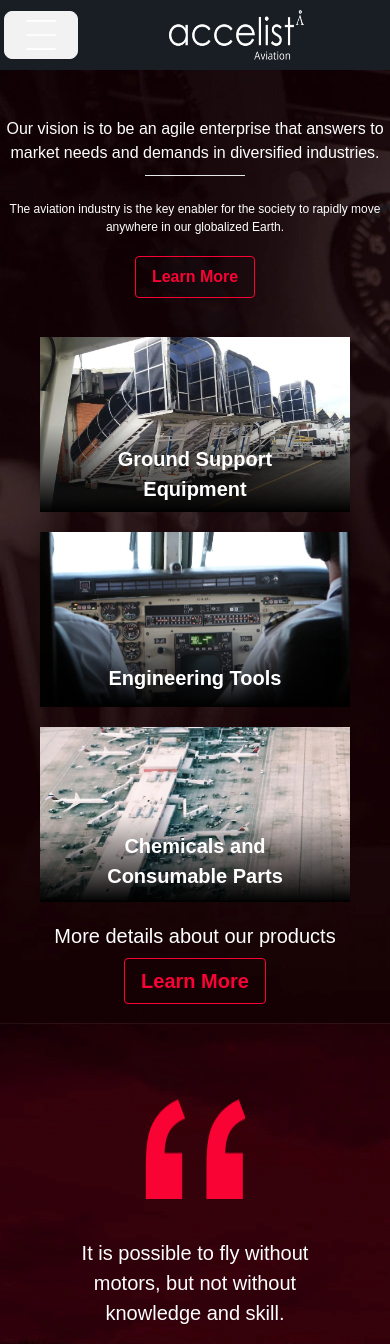
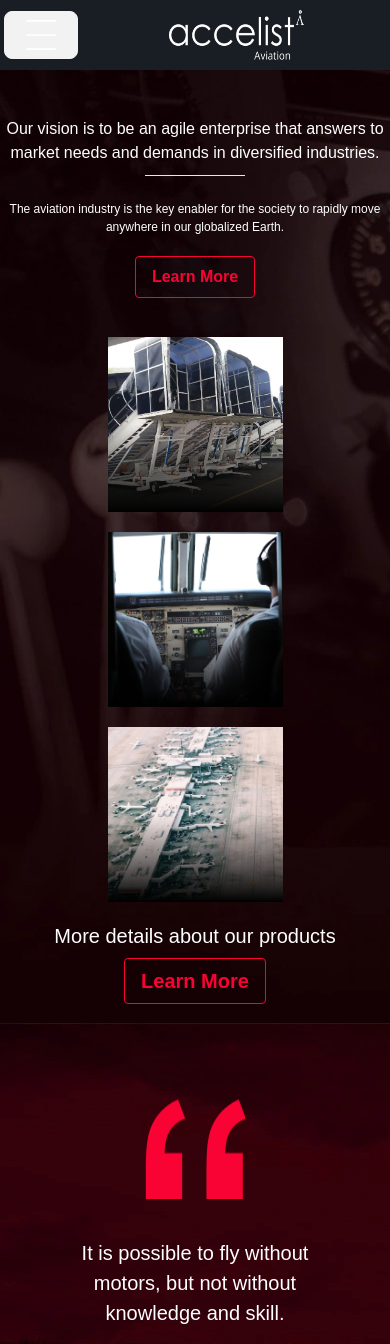
Before and after one commit to BarentLimita17/Code-Challenge-2, a Next.js app: page / in a window 390 px wide. Shown: the top 1344 px of the page. Built offline with nearby package versions, Linux system fonts and the light colour scheme; a web font is replaced by a local one.

Commit message:
fix: resize images

```diff
--- a/src/app/page.js
+++ b/src/app/page.js
@@ -33,13 +33,13 @@ export default function Home() {
           <div className="grid grid-cols-1 md:grid-cols-2 lg:grid-cols-3 gap-5">
             {/* PRODUCT 1 */}
             <div className="group relative items-center justify-center overflow-hidden hover:shadow-xl hover:shadow-black/30 transition-shadow">
-              <div className="h-[175px] md:h-[384px] md:w-[288px]">
+              <div className="h-[175px] w-[175px] md:h-[384px] md:w-[288px]">
                 <Image
                   src="/home/bg-product1.webp" priority alt="Product1 image" className="h-full w-full object-cover group-hover:rotate-[10deg] group-hover:scale-125 transition-transform duration-1000" sizes="100vw" width={0} height={0} style={{ width: '100%', height: '100%' }}
                 />
               </div>
               <div className="absolute inset-0 bg-gradient-to-b from-transparent via-transparent to-black group-hover:from-black/70 group-hover:via-black/60 group-hover:to-black/70"></div>
-              <div className="absolute inset-0 flex flex-col items-center justify-center px-9 text-center translate-y-[45%] group-hover:translate-y-0 transition-all duration-500">
+              <div className="absolute inset-0 flex flex-col items-center justify-center px-9 text-center translate-y-[115%] md:translate-y-[45%] group-hover:translate-y-[105px] md:group-hover:translate-y-0 transition-all duration-500">
                 <div className="text-[20px] font-bold text-white">Ground Support Equipment</div>
                 <div className="text-italic text-white mb-3 opacity-0 group-hover:opacity-100 transition-opacity">
                   A complete set of mission-critical equipment
@@ -48,13 +48,13 @@ export default function Home() {
             </div>
             {/* PRODUCT 2 */}
             <div className="group relative items-center justify-center overflow-hidden hover:shadow-xl hover:shadow-black/30 transition-shadow">
-              <div className="h-[175px] md:h-[384px] md:w-[288px]">
+              <div className="h-[175px] w-[175px] md:h-[384px] md:w-[288px]">
                 <Image
                   src="/home/bg-product2.webp" priority alt="Product2 image" className="h-full w-full object-cover group-hover:rotate-[10deg] group-hover:scale-125 transition-transform duration-1000" sizes="100vw" width={0} height={0} style={{ width: '100%', height: '100%' }}
                 />
               </div>
               <div className="absolute inset-0 bg-gradient-to-b from-transparent via-transparent to-black group-hover:from-black/70 group-hover:via-black/60 group-hover:to-black/70"></div>
-              <div className="absolute inset-0 flex flex-col items-center justify-center px-9 text-center translate-y-[50%] group-hover:translate-y-0 transition-all duration-500">
+              <div className="absolute inset-0 flex flex-col items-center justify-center px-9 text-center translate-y-[110%] md:translate-y-[50%] group-hover:translate-y-[120px] md:group-hover:translate-y-0 transition-all duration-500">
                 <div className="text-[20px] font-bold text-white">Engineering Tools</div>
                 <div className="text-italic text-white mb-3 opacity-0 group-hover:opacity-100 transition-opacity">
                   Tools and equipment that are essential for maintenances
@@ -63,13 +63,13 @@ export default function Home() {
             </div>
             {/* PRODUCT 3 */}
             <div className="group relative items-center justify-center overflow-hidden hover:shadow-xl hover:shadow-black/30 transition-shadow">
-              <div className="h-[175px] md:h-[384px] md:w-[288px]">
+              <div className="h-[175px] w-[175px] md:h-[384px] md:w-[288px]">
                 <Image
                   src="/home/bg-product3.webp" priority alt="Product3 image" className="h-full w-full object-cover group-hover:rotate-[10deg] group-hover:scale-125 transition-transform duration-1000" sizes="100vw" width={0} height={0} style={{ width: '100%', height: '100%' }}
                 />
               </div>
               <div className="absolute inset-0 bg-gradient-to-b from-transparent via-transparent to-black group-hover:from-black/70 group-hover:via-black/60 group-hover:to-black/70"></div>
-              <div className="absolute inset-0 flex flex-col items-center justify-center px-9 text-center translate-y-[50%] group-hover:translate-y-0 transition-all duration-500">
+              <div className="absolute inset-0 flex flex-col items-center justify-center px-9 text-center translate-y-[140%] md:translate-y-[50%] group-hover:translate-y-[130px] md:group-hover:translate-y-0 transition-all duration-500">
                 <div className="text-[20px] font-bold text-white">Chemicals and Consumable Parts</div>
                 <div className="text-italic text-white mb-3 opacity-0 group-hover:opacity-100 transition-opacity">
                   Aircraft cleaning chemicals, Engine oil, Skydrol hydraulic fluid, and many more
```
